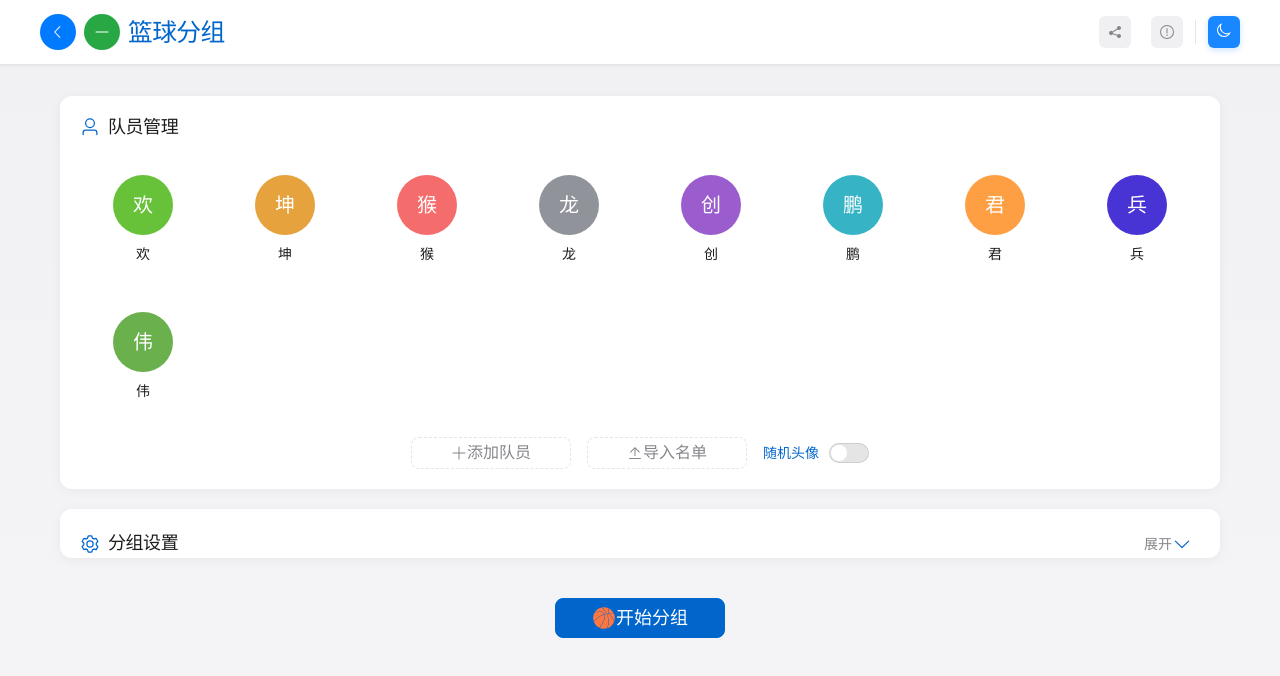
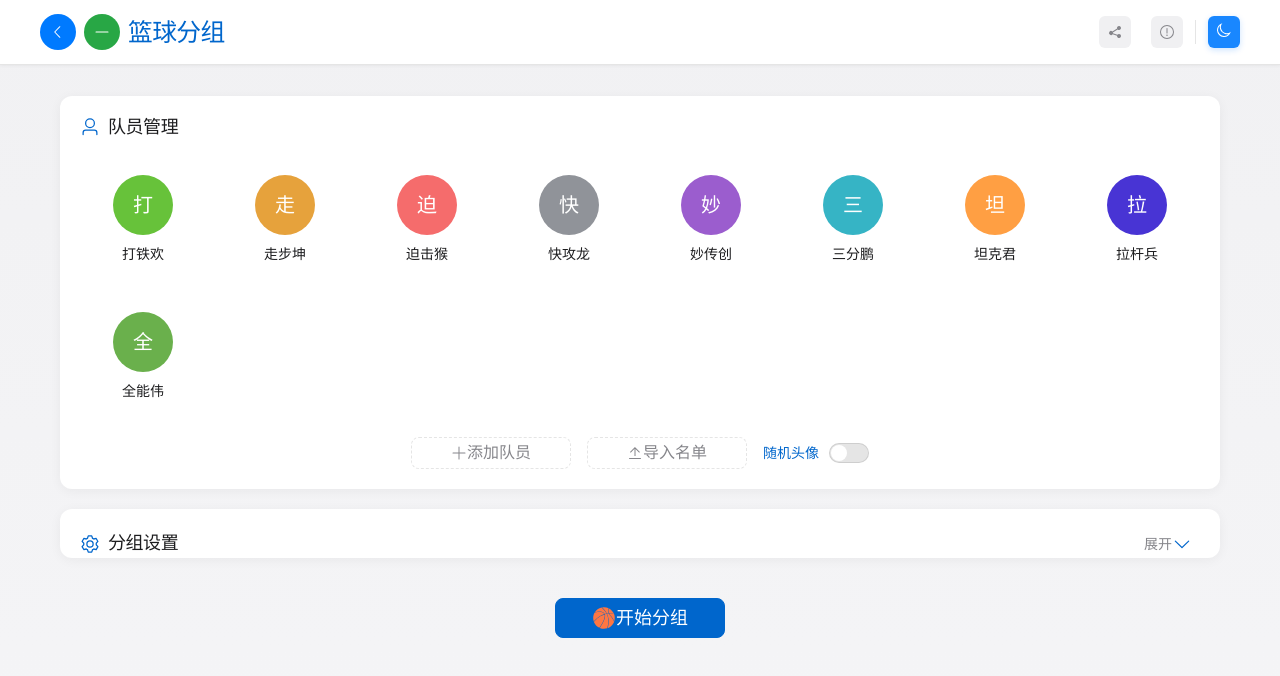
Before and after one commit to HUHAGE/coder-toolbox, a Vue app: page /#/tools/basketball-group in a window 1280 px wide. Shown: the top 676 px of the page. Built offline with nearby package versions, Linux system fonts and the light colour scheme.

Commit message:
简单调整

```diff
--- a/src/components/tools/BasketballGroupTool.vue
+++ b/src/components/tools/BasketballGroupTool.vue
@@ -418,15 +418,15 @@ const getAvatarColor = (id: number) => {
 
 // 初始队员数据
 const defaultPlayers = [
-  { id: 1, name: '欢' },
-  { id: 2, name: '坤' },
-  { id: 3, name: '猴' },
-  { id: 4, name: '龙' },
-  { id: 5, name: '创' },
-  { id: 6, name: '鹏' },
-  { id: 7, name: '君' },
-  { id: 8, name: '兵' },
-  { id: 9, name: '伟' }
+  { id: 1, name: '打铁欢' },
+  { id: 2, name: '走步坤' },
+  { id: 3, name: '迫击猴' },
+  { id: 4, name: '快攻龙' },
+  { id: 5, name: '妙传创' },
+  { id: 6, name: '三分鹏' },
+  { id: 7, name: '坦克君' },
+  { id: 8, name: '拉杆兵' },
+  { id: 9, name: '全能伟' }
 ]
 
 // 从 localStorage 读取数据的函数
```
